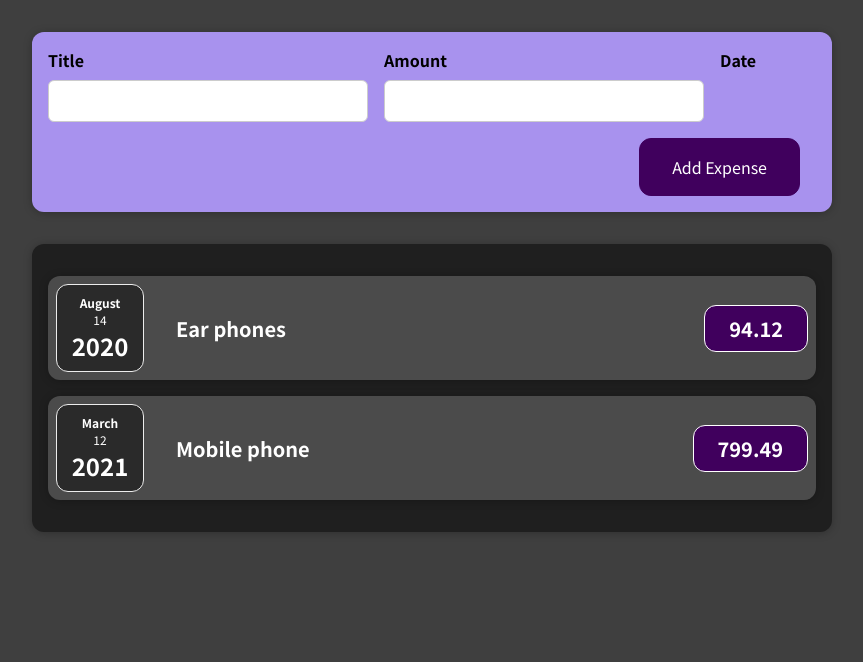
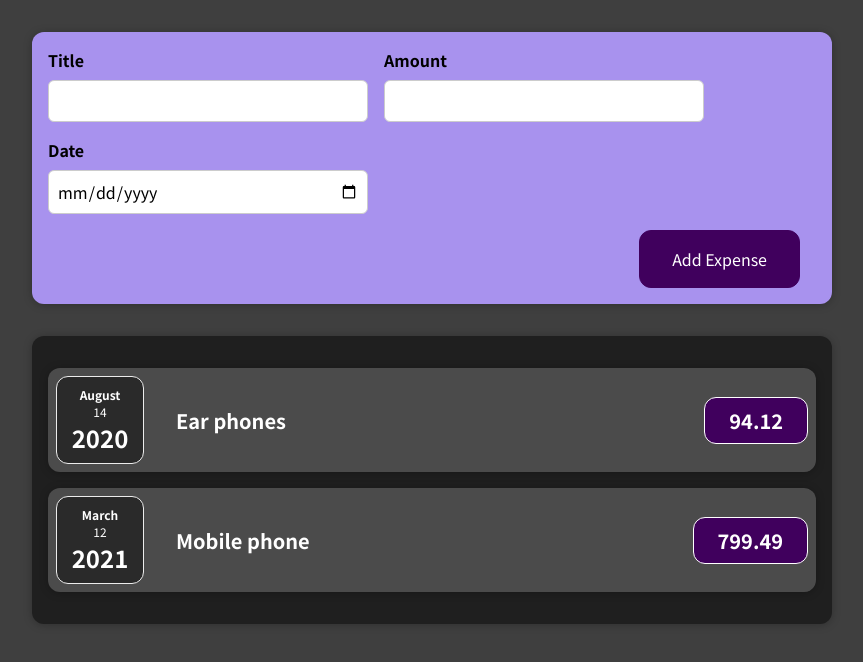
Before and after one commit to mansi-raja5/expense-tracker, a React (Create React App) app: page / in a window 1280 px wide. Shown: the top 662 px of the page, without its empty margins (208-1071 px from the left). Built offline with nearby package versions, Linux system fonts and the light colour scheme.

Commit message:
Using multiple state in react - 1

```diff
--- a/src/components/NewExpense/ExpenseForm.js
+++ b/src/components/NewExpense/ExpenseForm.js
@@ -35,6 +35,12 @@ const ExpenseForm = () => {
         </div>
         <div className="new-expense__control">
           <label>Date</label>
+          <input
+            type="date"
+            min="2020-01-01"
+            max="2021-12-31"
+            onChange={dateChangeHandler}
+          />
         </div>
       </div>
       <div className="new-expense__actions">
```
